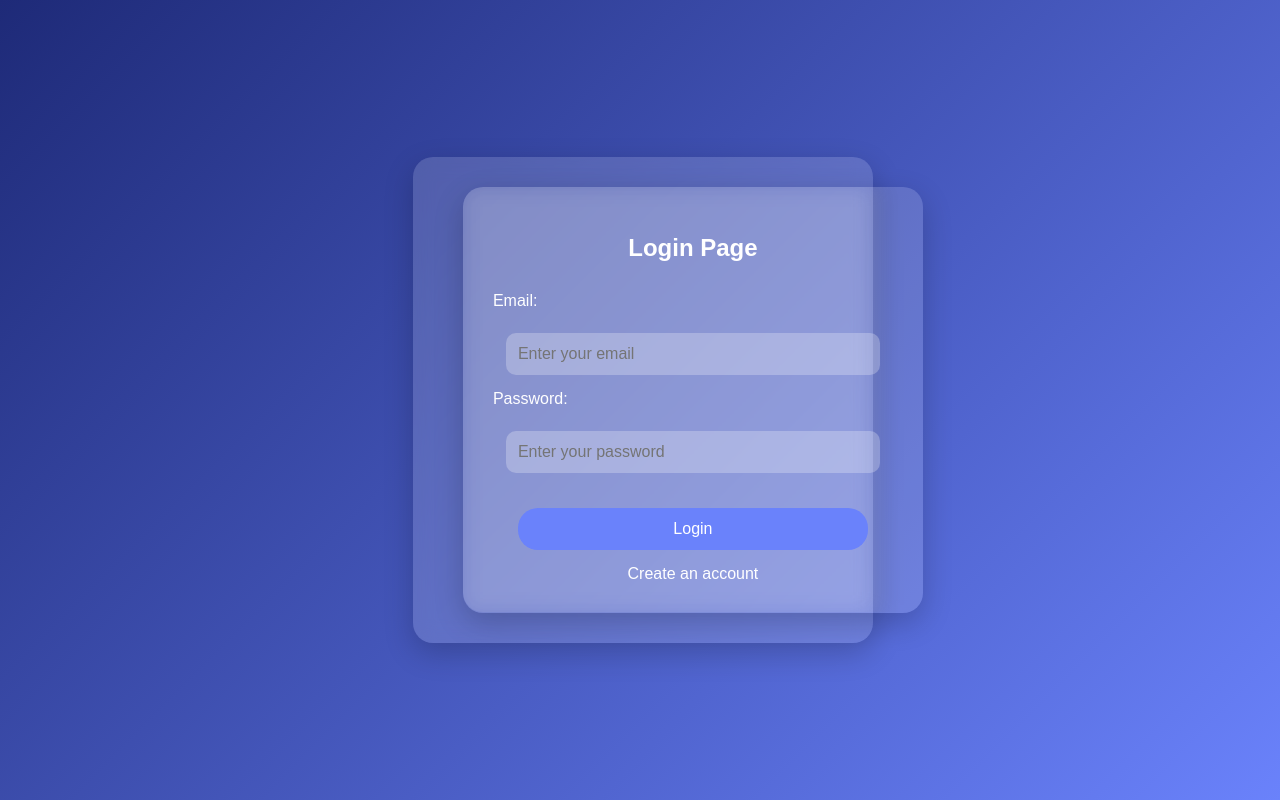
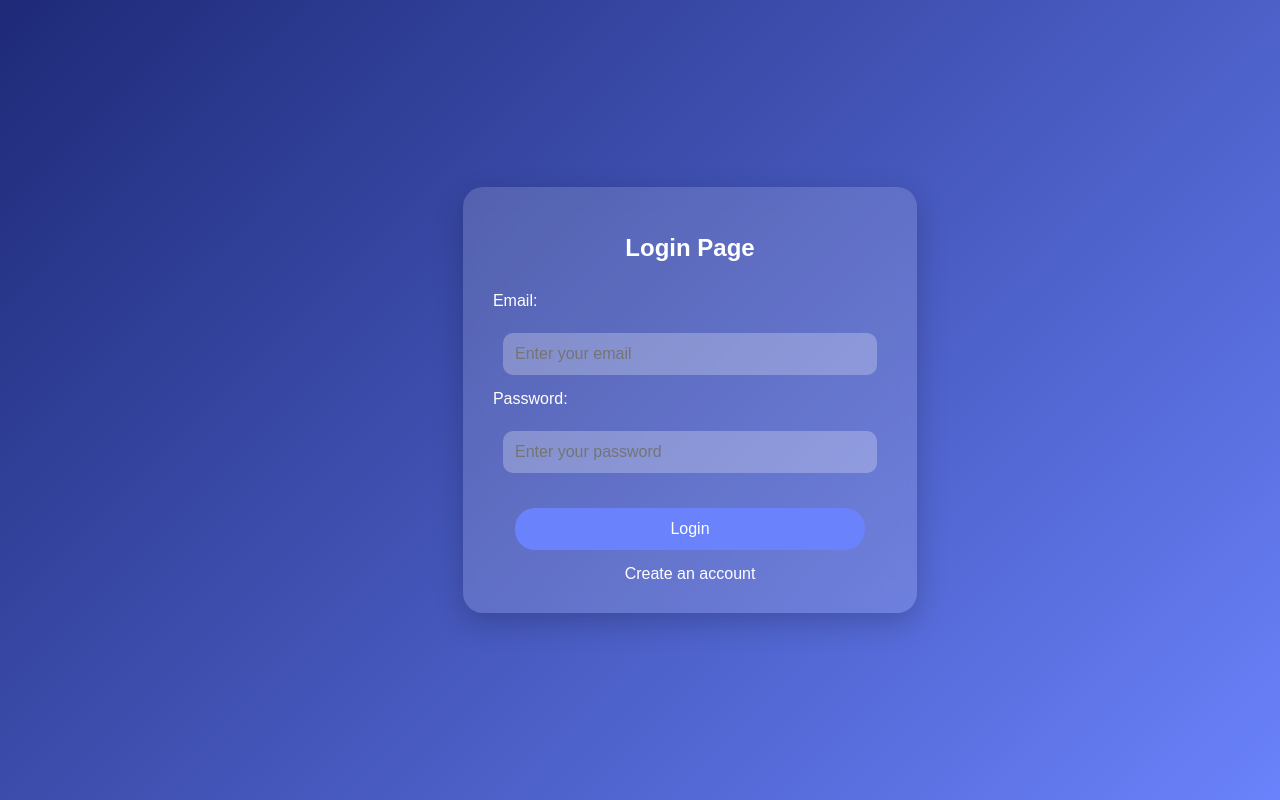
Before and after one commit to Serban-Timofte-EBR/Project_Web_Tech, a React (Create React App) app in the folder frontend/: page /login in a window 1280 px wide. Built offline with nearby package versions, Linux system fonts and the light colour scheme; the HTML template or start-up script is replaced by a standard one.

Commit message:
Fix design bug on login

```diff
--- a/frontend/src/components/auth/Login/login_form.tsx
+++ b/frontend/src/components/auth/Login/login_form.tsx
@@ -1,6 +1,5 @@
-import React, { useEffect, useState } from "react";
+import React, { useState } from "react";
 import "./login_form.css";
-import axios from "axios";
 
 interface LoginFormProps {
   onSubmit: (email: string, password: string) => void;
@@ -9,54 +8,13 @@ interface LoginFormProps {
 const LoginForm: React.FC<LoginFormProps> = ({ onSubmit }) => {
   const [email, setEmail] = useState("");
   const [password, setPassword] = useState("");
-  const [backgroundImg, setBackgroundImg] = useState("");
-
-  const accessKey = process.env.UNSPLASH_ACCESS_KEY;
 
   const handleSubmit = (e: React.FormEvent) => {
     e.preventDefault();
     onSubmit(email, password);
   };
 
-  // const fetchRandomBackgroundImg = async () => {
-  //   try {
-  //     const response = await axios.get(
-  //       "https://source.unsplash.com/photos/random",
-  //       {
-  //         headers: {
-  //           Authorization: `Client-ID ${accessKey}`,
-  //         },
-  //         params: {
-  //           query: "technology",
-  //           orientation: "landscape",
-  //         },
-  //       }
-  //     );
-  //     setBackgroundImg(response.data.urls.full);
-  //   } catch (err) {
-  //     console.error("Error fetching backgroung imagine: ", err);
-  //   }
-  // };
-
-  // useEffect(() => {
-  //   fetchRandomBackgroundImg();
-
-  //   const interval = setInterval(() => {
-  //     fetchRandomBackgroundImg();
-  //   }, 10000);
-
-  //   return () => clearInterval(interval);
-  // }, []);
-
   return (
-    <div
-      className="form-container"
-      style={{
-        backgroundImage: `url(${backgroundImg})`,
-        backgroundSize: "cover",
-        backgroundPosition: "center",
-      }}
-    >
     <div className="form-container">
       <h1>Login Page</h1>
       <form onSubmit={handleSubmit}>
@@ -78,7 +36,6 @@ const LoginForm: React.FC<LoginFormProps> = ({ onSubmit }) => {
       </form>
       <a href="/create-user-account">Create an account</a>
     </div>
-    </div>
   );
 };
 
```
Lines whose indentation alone changed are shown as unchanged.
